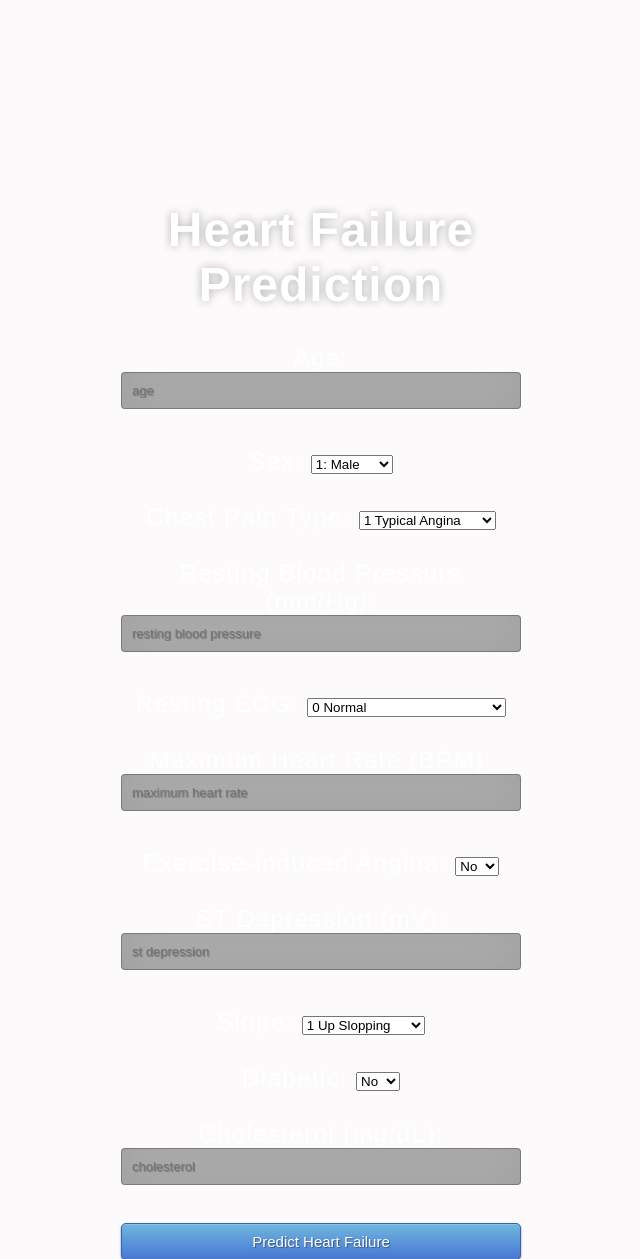
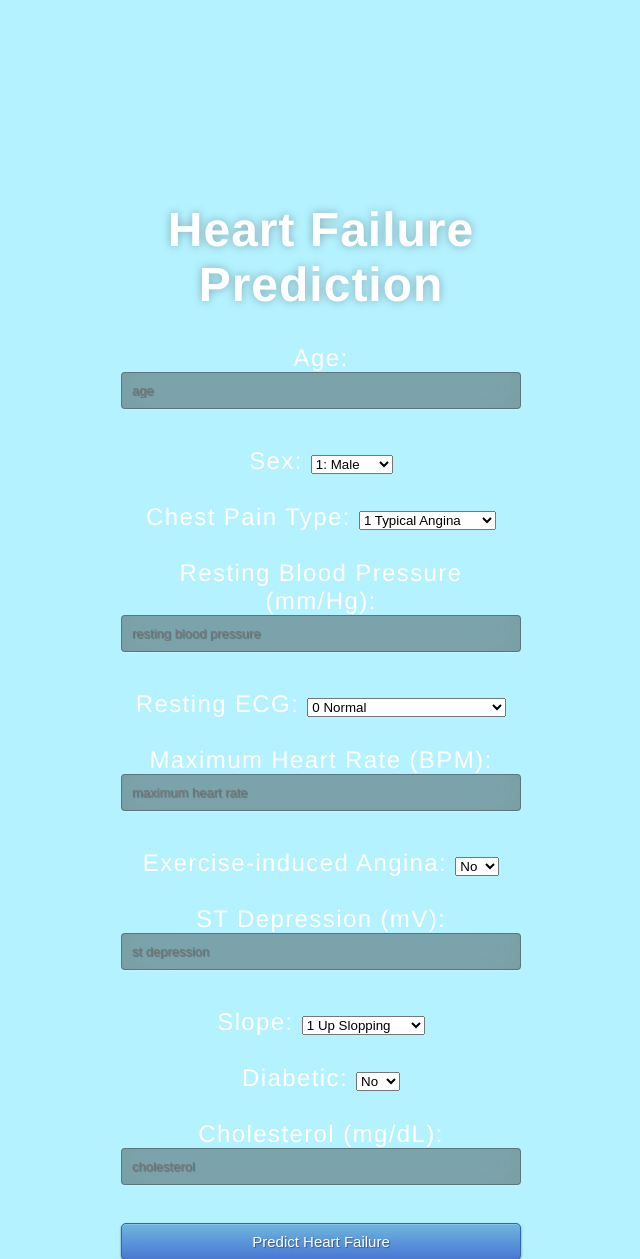
Before and after one commit to xevan1996/ADSCapstone, a Flask app: template templates/index.html in a window 1280 px wide. Shown: the top 1259 px of the page, without its empty margins (369-1009 px from the left). Run offline with Flask 2, Linux system fonts and the light colour scheme; the template is opened without the code that fills it, so the values that code supplies are empty; parts of the project's set-up code (start-up, migrations or seed data) failed here and were passed over.

Commit message:
Added Background Color

```diff
--- a/templates/index.html
+++ b/templates/index.html
@@ -9,7 +9,7 @@
   <link href='https://fonts.googleapis.com/css?family=Open+Sans+Condensed:300' rel='stylesheet' type='text/css'>
   <link rel="stylesheet" href="{{ url_for('static', filename='css/style.css') }}">
 </head>
-<body style="background: rgb(252, 250, 250);">
+<body style="background: rgb(181, 242, 255);">
   <div class="login">
    <h1>Heart Failure Prediction</h1>
     <form action="{{ url_for('predict')}}" method="post">
```
